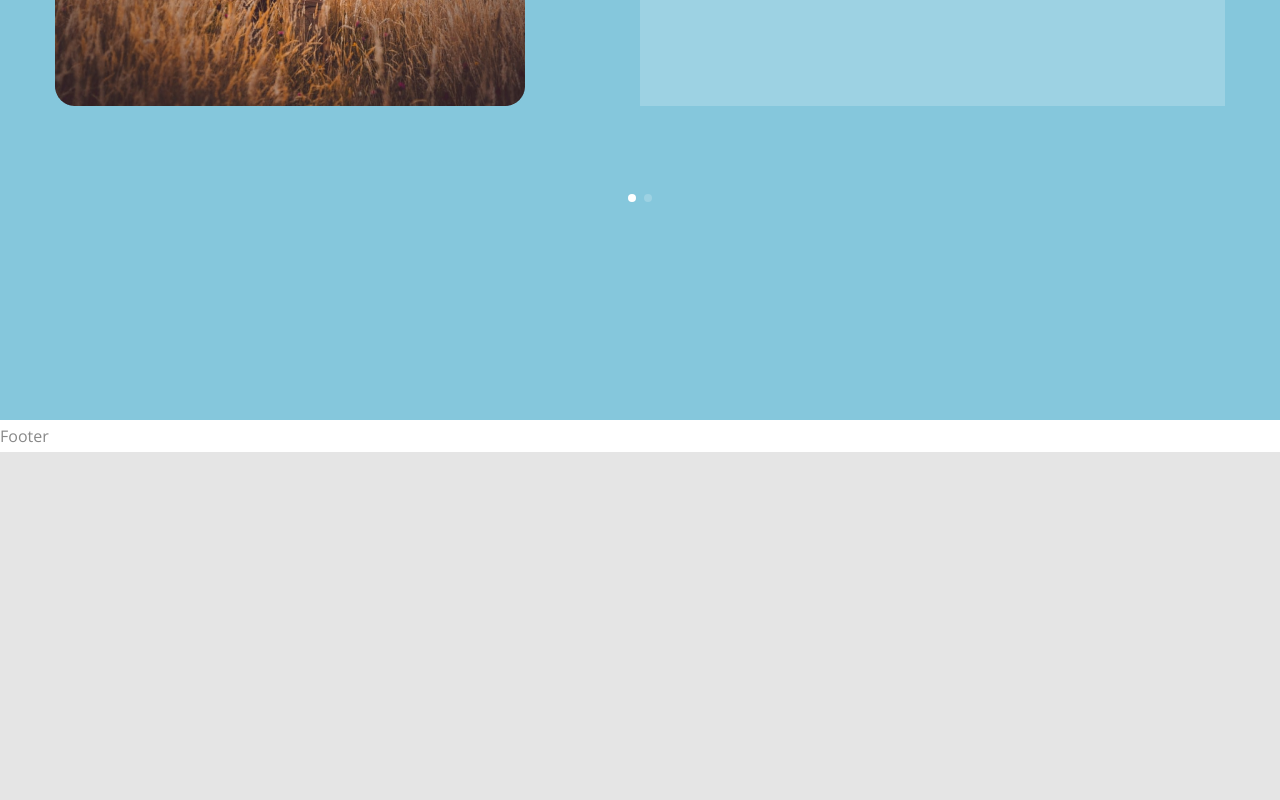
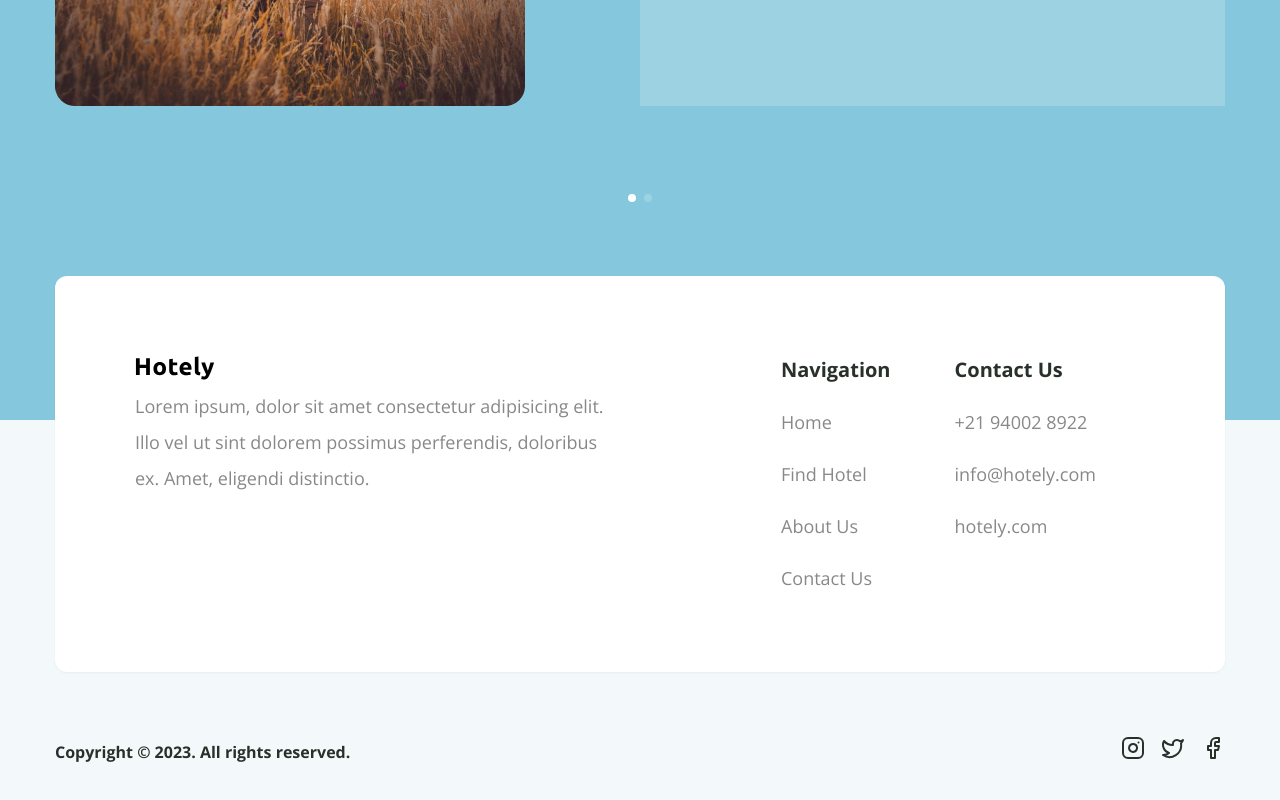
Before and after one commit to eduardosoutodefreitas/hotel-booking-lp, a Next.js app: page / in a window 1280 px wide. Shown: the part 4513-5313 px from the top of the page. Before the commit the page ends 4965 px from the top, so only its background shows below. Built offline with nearby package versions, Linux system fonts and the light colour scheme.

Commit message:
feat: add Footer component

```diff
--- a/src/components/Footer.tsx
+++ b/src/components/Footer.tsx
@@ -1,7 +1,79 @@
+"use client";
+import { motion } from "framer-motion";
+import Image from "next/image";
+import Link from "next/link";
 import React from "react";
+import { fadeIn } from "../../variants";
+import Socials from "./Socials";
 
 const Footer = () => {
-  return <div>Footer</div>;
+  return (
+    <footer className='bg-soft_green-secondary relative pt-12 xl:pt-0'>
+      <div className='container mx-auto'>
+        <motion.div
+          initial='hidden'
+          whileInView={"show"}
+          viewport={{
+            once: true,
+            amount: 0,
+          }}
+          variants={fadeIn({ delay: 0.4, direction: "right" })}
+        >
+          <div className='flex flex-col xl:flex-row bg-white p-8 rounded-xl min-h-[394px] xl:p-20 xl:-translate-y-36 gap-x-12 xl:shadow-sm'>
+            <div className='xl:w-[470px] mb-6 xl:mb-0'>
+              <Link href='/'>
+                <Image
+                  src='/footer/logo.svg'
+                  alt='footer logo'
+                  height={36}
+                  width={80}
+                  className='mb-2'
+                />
+              </Link>
+              <p className='text-lg leading-9'>
+                Lorem ipsum, dolor sit amet consectetur adipisicing elit. Illo
+                vel ut sint dolorem possimus perferendis, doloribus ex. Amet,
+                eligendi distinctio.
+              </p>
+            </div>
+            <div className='flex xl:gap-x-16 xl:ml-32'>
+              <div className='flex-1'>
+                <h4 className='h4 mb-6'>Navigation</h4>
+                <ul className='flex flex-col gap-y-6 text-lg'>
+                  <li>
+                    <Link href={"/"}>Home</Link>
+                  </li>
+                  <li>
+                    <Link href={"/"}>Find Hotel</Link>
+                  </li>
+                  <li>
+                    <Link href={"/"}>About Us</Link>
+                  </li>
+                  <li>
+                    <Link href={"/"}>Contact Us</Link>
+                  </li>
+                </ul>
+              </div>
+              <div className='flex-1'>
+                <h4 className='h4 mb-6'>Contact Us</h4>
+                <ul className='flex flex-col gap-y-6 text-lg'>
+                  <li>+21 94002 8922</li>
+                  <li>info@hotely.com</li>
+                  <li>hotely.com</li>
+                </ul>
+              </div>
+            </div>
+          </div>
+        </motion.div>
+        <div className='flex justify-center py-12 xl:-mt-32 flex-col xl:flex-row xl:justify-between'>
+          <p className='text-black font-semibold text-center mb-4 xl:mb-0'>
+            Copyright &copy; 2023. All rights reserved.
+          </p>
+          <Socials containerStyles='flex gap-x-4 text-black mx-auto xl:mx-0' />
+        </div>
+      </div>
+    </footer>
+  );
 };
 
 export default Footer;
```
